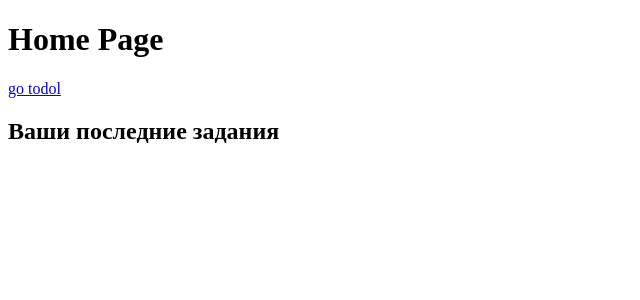
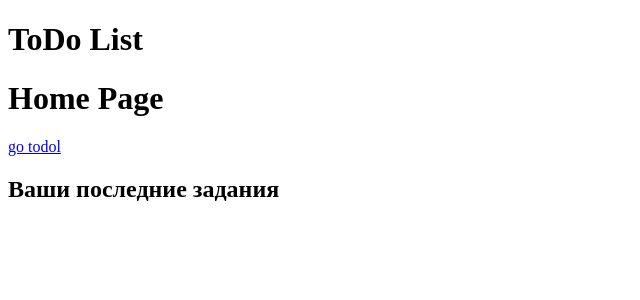
Before and after one commit to CkutlsGit/todol--vue-vuex, a Vue app in the folder todol/: page / in a window 1280 px wide. Shown: the top 300 px of the page, without its empty margins (0-640 px from the left). Built offline with nearby package versions, Linux system fonts and the light colour scheme.

Commit message:
refactor: фadd import for header element

```diff
--- a/todol/src/components/TodoPage.vue
+++ b/todol/src/components/TodoPage.vue
@@ -1,4 +1,5 @@
 <template>
+  <header-element></header-element>
   <div class="todo">
     <h1>Todo page</h1>
     <a href="#" @click="$router.push({ name: 'home' })">go home</a>
@@ -16,10 +17,11 @@
 
 <script>
 import modal from "@/components/Modal.vue";
+import headerElement from "@/pages/headerElement.vue";
 import { mapGetters } from "vuex";
 
 export default {
-  components: { modal },
+  components: { modal, headerElement },
   data() {
     return {
       isModalOpen: false,
--- a/todol/src/pages/HomePage.vue
+++ b/todol/src/pages/HomePage.vue
@@ -1,4 +1,5 @@
 <template>
+  <header-element></header-element>
   <div class="home">
     <h1>Home Page</h1>
     <a href="#" @click="$router.push({ name: 'todol' })">go todol</a>
@@ -19,7 +20,10 @@
 
 <script>
 import { mapGetters } from "vuex";
+import headerElement from "@/pages/headerElement.vue";
+
 export default {
+  components: {headerElement},
   computed: {
     ...mapGetters(['getList'])
   }
```
